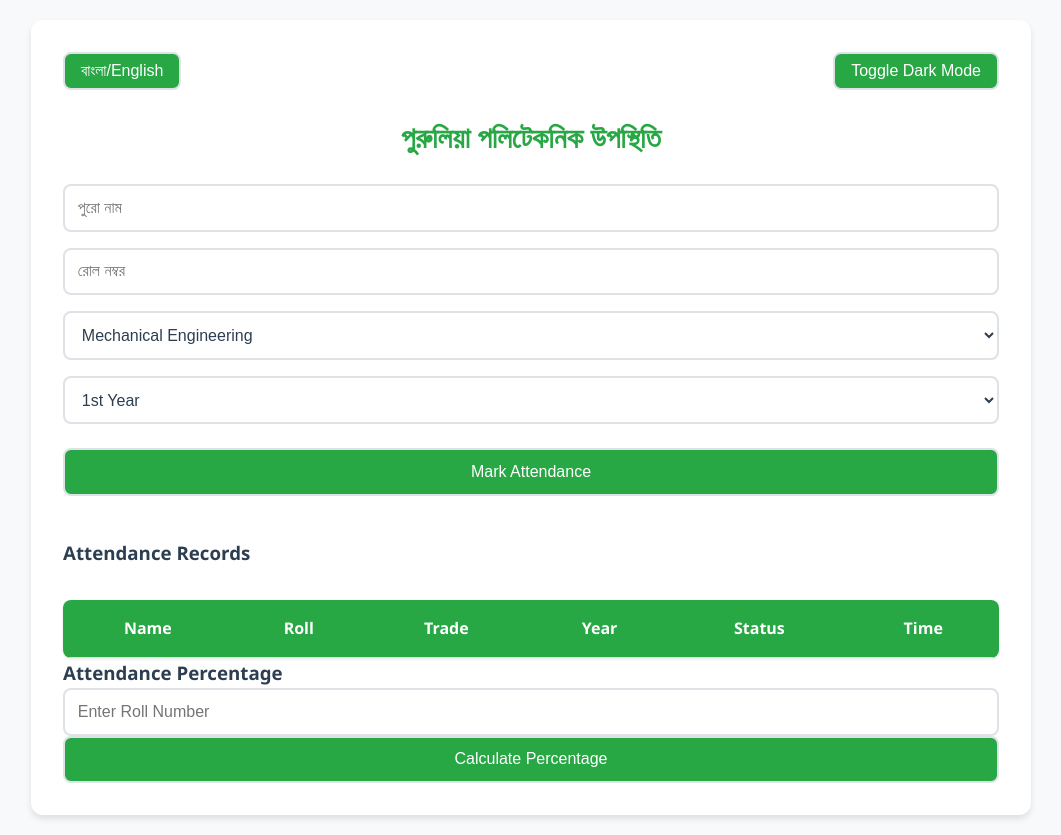
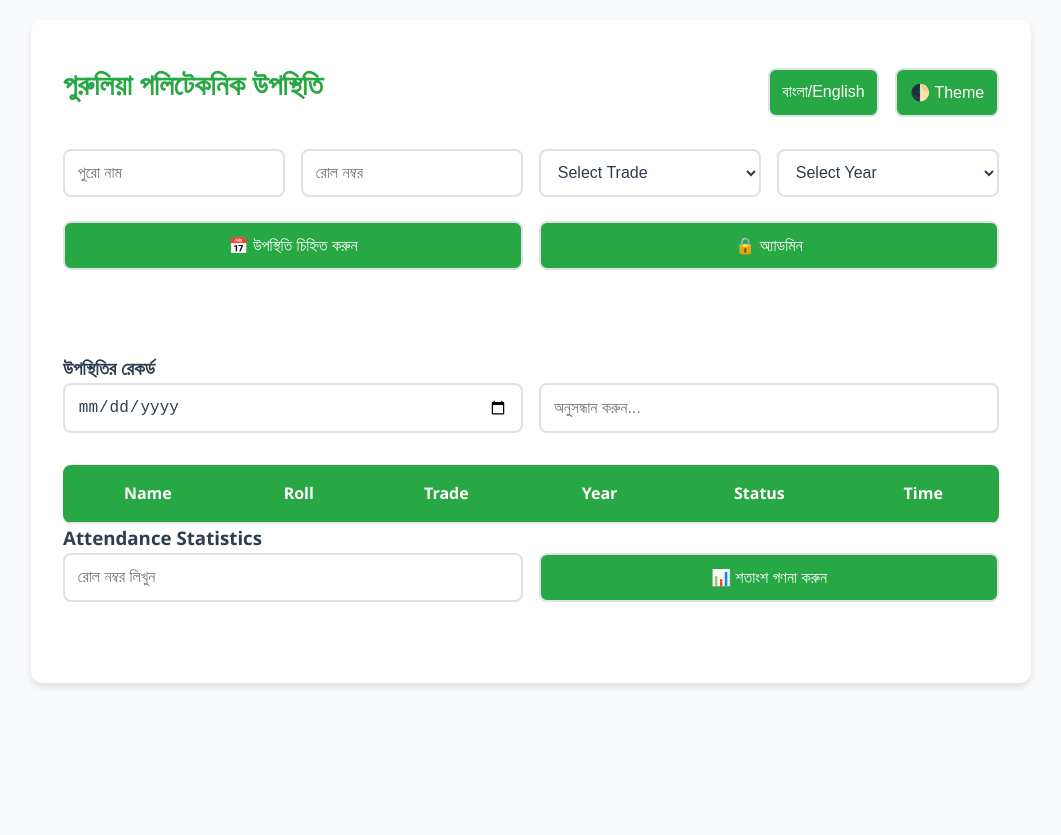
Before and after one commit to abhijit-barat/Purulia-Polytechnic-, a plain HTML site: page index.html in a window 1280 px wide. Both pictures are taken after a click on the button "বাংলা/English". Shown: the whole page, without its empty margins (109-1170 px from the left). After the commit the page ends 800 px from the top, so only its background shows below. Drawn offline with Linux system fonts and the light colour scheme.

Commit message:
Update index.html

```diff
--- a/index.html
+++ b/index.html
@@ -1,14 +1,28 @@
 <!DOCTYPE html>
 <html lang="en">
+
 <head>
     <meta charset="UTF-8">
     <meta name="viewport" content="width=device-width, initial-scale=1.0, maximum-scale=1.0, user-scalable=no">
     <title>College Attendance System</title>
     <style>
+        :root {
+            --bg-color: #f8f9fa;
+            --text-color: #2c3e50;
+            --primary-color: #28a745;
+            --secondary-color: #218838;
+            --input-bg: #ffffff;
+            --input-border: #dee2e6;
+            --table-bg: #ffffff;
+            --table-border: #dee2e6;
+            --danger-color: #dc3545;
+            --warning-color: #ffc107;
+        }
+
         * {
-            box-sizing: border-box;
             margin: 0;
             padding: 0;
+            box-sizing: border-box;
         }
 
         body {
@@ -19,17 +33,6 @@
             padding: 20px;
             min-height: 100vh;
             transition: background 0.3s, color 0.3s;
-        }
-
-        :root {
-            --bg-color: #f8f9fa;
-            --text-color: #2c3e50;
-            --primary-color: #28a745;
-            --secondary-color: #218838;
-            --input-bg: #ffffff;
-            --input-border: #dee2e6;
-            --table-bg: #ffffff;
-            --table-border: #dee2e6;
         }
 
         .dark-mode {
@@ -50,20 +53,28 @@
             margin: 0 auto;
         }
 
+        .header-section {
+            display: flex;
+            justify-content: space-between;
+            align-items: center;
+            margin-bottom: 2rem;
+        }
+
         h2 {
             color: var(--primary-color);
-            margin-bottom: 1.5rem;
             font-size: 1.8rem;
-            text-align: center;
         }
 
         .input-group {
             display: grid;
             gap: 1rem;
+            grid-template-columns: repeat(auto-fit, minmax(200px, 1fr));
             margin-bottom: 1.5rem;
         }
 
-        input, select, button {
+        input,
+        select,
+        button {
             width: 100%;
             padding: 0.8rem;
             border: 2px solid var(--input-border);
@@ -74,20 +85,25 @@
             color: var(--text-color);
         }
 
-        input:focus, select:focus {
-            border-color: var(--primary-color);
-            outline: none;
-        }
-
         button {
             background: var(--primary-color);
             color: white;
             cursor: pointer;
+            display: flex;
+            align-items: center;
+            justify-content: center;
+            gap: 0.5rem;
         }
 
         button:hover {
             background: var(--secondary-color);
             transform: translateY(-1px);
+        }
+
+        .button-group {
+            display: flex;
+            gap: 1rem;
+            margin-top: 1rem;
         }
 
         table {
@@ -100,7 +116,8 @@
             box-shadow: 0 1px 3px rgba(0, 0, 0, 0.1);
         }
 
-        th, td {
+        th,
+        td {
             padding: 1rem;
             text-align: center;
             border-bottom: 1px solid var(--table-border);
@@ -116,74 +133,89 @@
             background-color: var(--bg-color);
         }
 
-        #status {
+        .status-message {
             margin-top: 1rem;
+            padding: 0.8rem;
+            border-radius: 8px;
             text-align: center;
             font-weight: 500;
-            padding: 0.8rem;
-            border-radius: 8px;
         }
 
-        .toggle-buttons {
-            display: flex;
-            justify-content: space-between;
-            margin-bottom: 1.5rem;
+        .success {
+            background-color: #d4edda;
+            color: #28a745;
         }
 
-        .toggle-buttons button {
-            width: auto;
-            padding: 0.5rem 1rem;
+        .error {
+            background-color: #f8d7da;
+            color: #dc3545;
         }
 
-        .chart-container {
-            margin-top: 2rem;
+        .warning {
+            background-color: #fff3cd;
+            color: #856404;
         }
 
-        @media (max-width: 480px) {
+        @media (max-width: 768px) {
             .container {
-                padding: 1.5rem;
+                padding: 1rem;
             }
 
-            button {
-                font-size: 1rem;
-                padding: 0.9rem;
+            .header-section {
+                flex-direction: column;
+                gap: 1rem;
             }
 
-            th, td {
-                padding: 0.8rem;
-                font-size: 0.9rem;
+            .input-group {
+                grid-template-columns: 1fr;
             }
         }
     </style>
 </head>
+
 <body>
     <div class="container">
-        <div class="toggle-buttons">
-            <button onclick="toggleLanguage()">বাংলা/English</button>
-            <button onclick="toggleDarkMode()">Toggle Dark Mode</button>
+        <div class="header-section">
+            <h2 id="title">Purulia Polytechnic Attendance</h2>
+            <div class="button-group">
+                <button onclick="toggleLanguage()">বাংলা/English</button>
+                <button onclick="toggleDarkMode()">🌓 Theme</button>
+            </div>
         </div>
-        <h2 id="title">Purulia Polytechnic Attendance</h2>
+
         <div class="input-group">
             <input type="text" id="name" placeholder="Full Name" required>
             <input type="text" id="roll" placeholder="Roll Number" required>
-            <select id="trade">
+            <select id="trade" required>
+                <option value="" disabled selected>Select Trade</option>
                 <option value="ME">Mechanical Engineering</option>
                 <option value="CE">Civil Engineering</option>
                 <option value="EE">Electrical Engineering</option>
                 <option value="MET">Metallurgy</option>
                 <option value="ETC">Electronics & Telecommunication</option>
             </select>
-            <select id="year">
+            <select id="year" required>
+                <option value="" disabled selected>Select Year</option>
                 <option value="1st Year">1st Year</option>
                 <option value="2nd Year">2nd Year</option>
                 <option value="3rd Year">3rd Year</option>
             </select>
         </div>
-        <button onclick="markAttendance()">Mark Attendance</button>
-        <p id="status"></p>
-        <p id="locationInfo"></p>
+
+        <div class="button-group">
+            <button onclick="markAttendance()">📅 Mark Attendance</button>
+            <button onclick="showAdminPanel()">🔒 Admin</button>
+        </div>
+
+        <div class="status-message" id="status"></div>
+        <div class="status-message" id="locationInfo"></div>
 
         <h3 id="attendanceTitle">Attendance Records</h3>
+        <div class="input-group">
+            <input type="date" id="dateFilter" onchange="filterByDate()">
+            <input type="text" id="search" placeholder="Search..." oninput="searchRecords()">
+        </div>
+
         <table>
             <thead>
                 <tr>
@@ -198,10 +230,12 @@
             <tbody id="attendanceTable"></tbody>
         </table>
 
-        <h3>Attendance Percentage</h3>
-        <input type="text" id="studentRoll" placeholder="Enter Roll Number">
-        <button onclick="calculatePercentage()">Calculate Percentage</button>
-        <p id="percentageResult"></p>
+        <h3>Attendance Statistics</h3>
+        <div class="input-group">
+            <input type="text" id="studentRoll" placeholder="Enter Roll Number">
+            <button onclick="calculatePercentage()">📊 Calculate Percentage</button>
+        </div>
+        <div class="status-message" id="percentageResult"></div>
     </div>
 
     <script>
@@ -209,161 +243,168 @@
         const collegeLocation = {
             lat: 23.333,
             lon: 86.366,
-            radius: 0.2 // in kilometers
+            radius: 0.2 // in km
         };
+
+        const adminPassword = "AbhiShree";
 
         const translations = {
             en: {
                 title: "Purulia Polytechnic Attendance",
                 namePlaceholder: "Full Name",
                 rollPlaceholder: "Roll Number",
-                markAttendance: "Mark Attendance",
+                tradePlaceholder: "Select Trade",
+                yearPlaceholder: "Select Year",
+                markAttendance: "📅 Mark Attendance",
+                admin: "🔒 Admin",
                 attendanceTitle: "Attendance Records",
-                searchPlaceholder: "Search by name or roll",
-                calculatePercentage: "Calculate Percentage",
-                percentagePlaceholder: "Enter Roll Number"
+                searchPlaceholder: "Search...",
+                calculatePercentage: "📊 Calculate Percentage",
+                studentRollPlaceholder: "Enter Roll Number",
+                successMessage: "✅ Attendance marked successfully!",
+                errorMessage: "❌ All fields are required!",
+                warningMessage: "📍 Locating your position..."
             },
             bn: {
                 title: "পুরুলিয়া পলিটেকনিক উপস্থিতি",
                 namePlaceholder: "পুরো নাম",
                 rollPlaceholder: "রোল নম্বর",
-                markAttendance: "উপস্থিতি মার্ক করুন",
+                tradePlaceholder: "ট্রেড নির্বাচন করুন",
+                yearPlaceholder: "বছর নির্বাচন করুন",
+                markAttendance: "📅 উপস্থিতি চিহ্নিত করুন",
+                admin: "🔒 অ্যাডমিন",
                 attendanceTitle: "উপস্থিতির রেকর্ড",
-                searchPlaceholder: "নাম বা রোল দ্বারা অনুসন্ধান করুন",
-                calculatePercentage: "শতাংশ গণনা করুন",
-                percentagePlaceholder: "রোল নম্বর লিখুন"
+                searchPlaceholder: "অনুসন্ধান করুন...",
+                calculatePercentage: "📊 শতাংশ গণনা করুন",
+                studentRollPlaceholder: "রোল নম্বর লিখুন",
+                successMessage: "✅ উপস্থিতি সফলভাবে চিহ্নিত হয়েছে!",
+                errorMessage: "❌ সমস্ত ক্ষেত্র পূর্ণ করতে হবে!",
+                warningMessage: "📍 আপনার অবস্থান চিহ্নিত করা হচ্ছে..."
             }
         };
 
         let currentLanguage = 'en';
 
-        // Utility functions
-        const getDistance = (lat1, lon1, lat2, lon2) => {
-            const R = 6371;
-            const dLat = (lat2 - lat1) * Math.PI / 180;
-            const dLon = (lon2 - lon1) * Math.PI / 180;
-            const a = Math.sin(dLat/2) * Math.sin(dLat/2) +
-                      Math.cos(lat1 * Math.PI / 180) * Math.cos(lat2 * Math.PI / 180) *
-                      Math.sin(dLon/2) * Math.sin(dLon/2);
-            return R * (2 * Math.atan2(Math.sqrt(a), Math.sqrt(1-a)));
-        };
+        // Function to toggle language
+        function toggleLanguage() {
+            currentLanguage = currentLanguage === 'en' ? 'bn' : 'en';
 
-        const showStatus = (message, isError = false) => {
+            document.getElementById('title').textContent = translations[currentLanguage].title;
+            document.getElementById('name').placeholder = translations[currentLanguage].namePlaceholder;
+            document.getElementById('roll').placeholder = translations[currentLanguage].rollPlaceholder;
+            document.getElementById('trade').placeholder = translations[currentLanguage].tradePlaceholder;
+            document.getElementById('year').placeholder = translations[currentLanguage].yearPlaceholder;
+            document.querySelector('button[onclick="markAttendance()"]').textContent = translations[currentLanguage].markAttendance;
+            document.querySelector('button[onclick="showAdminPanel()"]').textContent = translations[currentLanguage].admin;
+            document.getElementById('attendanceTitle').textContent = translations[currentLanguage].attendanceTitle;
+            document.getElementById('search').placeholder = translations[currentLanguage].searchPlaceholder;
+            document.querySelector('button[onclick="calculatePercentage()"]').textContent = translations[currentLanguage].calculatePercentage;
+            document.getElementById('studentRoll').placeholder = translations[currentLanguage].studentRollPlaceholder;
+        }
+
+        // Show status message based on type
+        function showStatus(message, type) {
             const statusEl = document.getElementById('status');
             statusEl.textContent = message;
-            statusEl.style.color = isError ? '#dc3545' : '#28a745';
-            statusEl.style.backgroundColor = isError ? '#f8d7da' : '#d4edda';
-        };
+            statusEl.className = `status-message ${type}`;
+        }
 
-        const updateLocationInfo = (distance) => {
-            const locationInfo = document.getElementById('locationInfo');
-            locationInfo.textContent = `Distance from college: ${distance.toFixed(2)} km`;
-        };
-
-        // Core functionality
-        const markAttendance = async () => {
-            const inputs = {
-                name: document.getElementById('name').value.trim(),
-                roll: document.getElementById('roll').value.trim(),
-                trade: document.getElementById('trade').value,
-                year: document.getElementById('year').value
-            };
-
-            if (Object.values(inputs).some(value => !value)) {
-                showStatus('Please fill all required fields!', true);
-                return;
-            }
-
-            try {
-                const position = await new Promise((resolve, reject) => {
-                    navigator.geolocation.getCurrentPosition(resolve, reject);
-                });
-
-                const userCoords = position.coords;
-                const distance = getDistance(
-                    userCoords.latitude,
-                    userCoords.longitude,
-                    collegeLocation.lat,
-                    collegeLocation.lon
-                );
-
-                updateLocationInfo(distance);
-
-                if (distance > collegeLocation.radius) {
-                    showStatus('Attendance restricted to college premises', true);
-                    return;
-                }
-
-                const record = {
-                    ...inputs,
-                    status: 'Present',
-                    timestamp: new Date().toLocaleString()
-                };
-
-                const attendance = JSON.parse(localStorage.getItem('attendance') || '[]');
-                attendance.push(record);
-                localStorage.setItem('attendance', JSON.stringify(attendance));
-
-                updateTable();
-                showStatus('Attendance recorded successfully!');
-                document.getElementById('name').value = '';
-                document.getElementById('roll').value = '';
-            } catch (error) {
-                showStatus(error.message.includes('denied')
-                    ? 'Please enable location services'
-                    : 'Geolocation error', true);
-            }
-        };
-
-        const updateTable = () => {
-            const attendance = JSON.parse(localStorage.getItem('attendance') || '[]');
+        // Sample function to update the table after marking attendance
+        function updateTable() {
+            const records = JSON.parse(localStorage.getItem('attendance') || '[]');
             const tbody = document.getElementById('attendanceTable');
-
-            tbody.innerHTML = attendance.map(record => `
+            tbody.innerHTML = records.map(record => `
                 <tr>
                     <td>${record.name}</td>
                     <td>${record.roll}</td>
                     <td>${record.trade}</td>
                     <td>${record.year}</td>
-                    <td style="color: ${record.status === 'Present' ? '#28a745' : '#dc3545'}">
-                        ${record.status}
-                    </td>
+                    <td>${record.status}</td>
                     <td>${record.timestamp}</td>
                 </tr>
             `).join('');
-        };
+        }
 
-        const calculatePercentage = () => {
-            const roll = document.getElementById('studentRoll').value.trim();
-            const attendance = JSON.parse(localStorage.getItem('attendance') || '[]');
-            const studentRecords = attendance.filter(record => record.roll === roll);
-            const totalRecords = studentRecords.length;
-            const presentRecords = studentRecords.filter(record => record.status === 'Present').length;
-            const percentage = (presentRecords / totalRecords) * 100 || 0;
+        // Mark attendance function
+        async function markAttendance() {
+            const name = document.getElementById('name').value.trim();
+            const roll = document.getElementById('roll').value.trim();
+            const trade = document.getElementById('trade').value;
+            const year = document.getElementById('year').value;
 
-            document.getElementById('percentageResult').textContent = `Attendance Percentage: ${percentage.toFixed(2)}%`;
-        };
+            if (!name || !roll || !trade || !year) {
+                showStatus(translations[currentLanguage].errorMessage, 'error');
+                return;
+            }
 
-        const toggleLanguage = () => {
-            currentLanguage = currentLanguage === 'en' ? 'bn' : 'en';
-            document.getElementById('title').textContent = translations[currentLanguage].title;
-            document.getElementById('name').placeholder = translations[currentLanguage].namePlaceholder;
-            document.getElementById('roll').placeholder = translations[currentLanguage].rollPlaceholder;
-            document.getElementById('search').placeholder = translations[currentLanguage].searchPlaceholder;
-            document.getElementById('studentRoll').placeholder = translations[currentLanguage].percentagePlaceholder;
-            document.querySelector('button[onclick="markAttendance()"]').textContent = translations[currentLanguage].markAttendance;
-            document.querySelector('button[onclick="calculatePercentage()"]').textContent = translations[currentLanguage].calculatePercentage;
-        };
+            try {
+                // Add visual feedback during geolocation check
+                showStatus(translations[currentLanguage].warningMessage, 'warning');
+                const position = await new Promise((resolve, reject) => {
+                    navigator.geolocation.getCurrentPosition(resolve, reject, {
+                        enableHighAccuracy: true,
+                        timeout: 5000,
+                        maximumAge: 0
+                    });
+                });
+                const userCoords = position.coords;
+                const distance = getDistance(userCoords.latitude, userCoords.longitude, collegeLocation.lat, collegeLocation.lon);
+                updateLocationInfo(distance);
 
-        const toggleDarkMode = () => {
+                if (distance > collegeLocation.radius) {
+                    showStatus('📍 You are outside the college premises', 'error');
+                    return;
+                }
+
+                const record = {
+                    name,
+                    roll,
+                    trade,
+                    year,
+                    status: 'Present',
+                    timestamp: new Date().toLocaleString()
+                };
+
+                const records = JSON.parse(localStorage.getItem('attendance') || '[]');
+                records.push(record);
+                localStorage.setItem('attendance', JSON.stringify(records));
+                updateTable();
+                showStatus(translations[currentLanguage].successMessage, 'success');
+
+                document.getElementById('name').value = '';
+                document.getElementById('roll').value = '';
+            } catch (error) {
+                showStatus(`❌ ${error.message}`, 'error');
+            }
+        }
+
+        // Geolocation distance calculation function
+        function getDistance(lat1, lon1, lat2, lon2) {
+            const R = 6371; // Radius of Earth in km
+            const dLat = (lat2 - lat1) * Math.PI / 180;
+            const dLon = (lon2 - lon1) * Math.PI / 180;
+            const a = Math.sin(dLat / 2) * Math.sin(dLat / 2) +
+                      Math.cos(lat1 * Math.PI / 180) * Math.cos(lat2 * Math.PI / 180) *
+                      Math.sin(dLon / 2) * Math.sin(dLon / 2);
+            return R * (2 * Math.atan2(Math.sqrt(a), Math.sqrt(1 - a))); // Distance in km
+        }
+
+        // Update location info display
+        function updateLocationInfo(distance) {
+            const locationInfo = document.getElementById('locationInfo');
+            locationInfo.textContent = `Distance from college: ${distance.toFixed(2)} km`;
+        }
+
+        // Dark mode toggle
+        function toggleDarkMode() {
             document.body.classList.toggle('dark-mode');
-        };
+        }
 
-        // Initial setup
+        // Initialize the app on page load
         window.addEventListener('DOMContentLoaded', () => {
             updateTable();
-            document.getElementById('name').focus();
         });
     </script>
 </body>
+
 </html>
```
